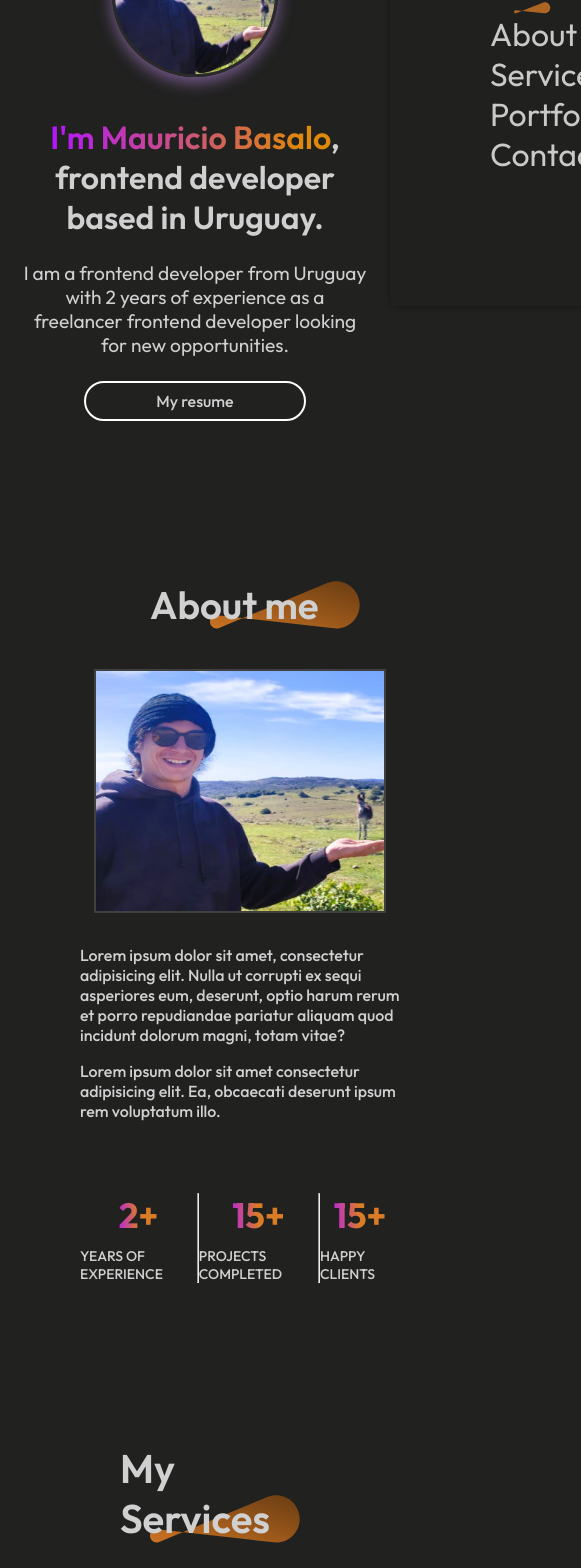
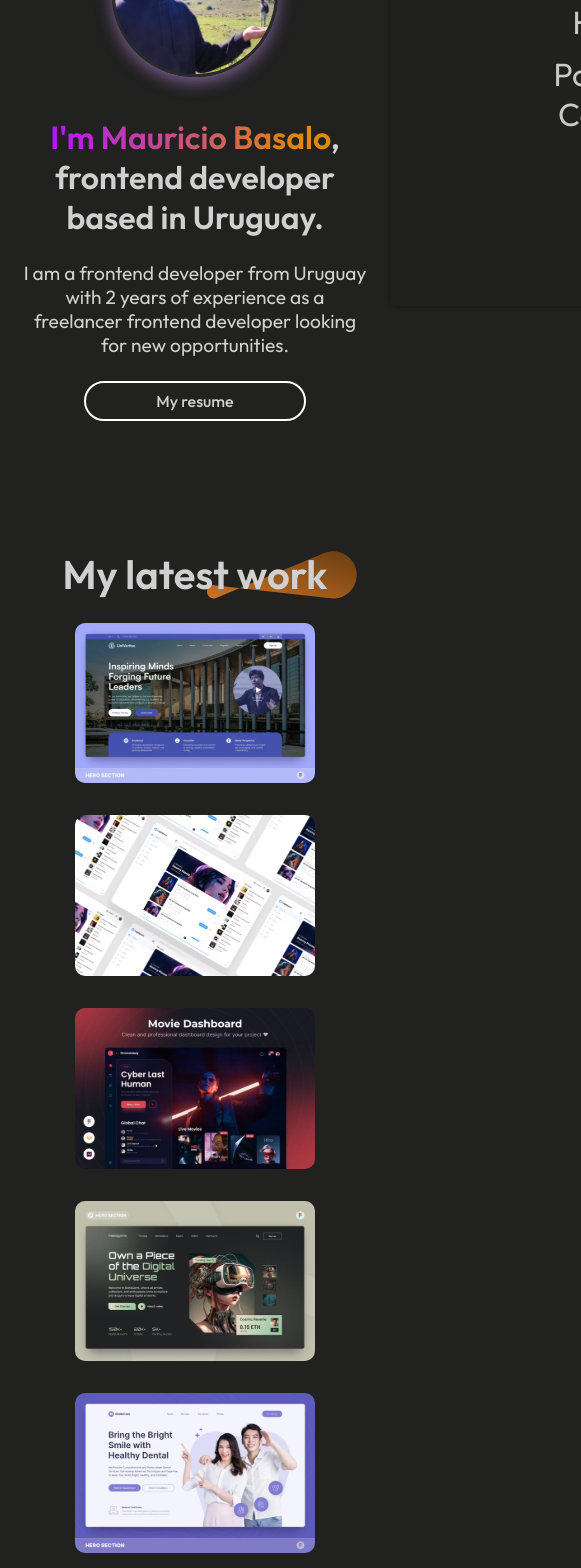
Before and after one commit to mBasalo/portfolio-website, a React (Vite) app: page / in a window 390 px wide. Shown: the part 200-1768 px from the top of the page, 581 px wide, since content can reach past the window. Built offline with nearby package versions, Linux system fonts and the light colour scheme.

Commit message:
mas retoques de resolucion 2

```diff
--- a/src/App.jsx
+++ b/src/App.jsx
@@ -13,11 +13,11 @@ const App = () => {
     <div>
       <Navbar />
       <Hero />
-      <About />
-      <Services />
+      {/* <About />
+      <Services />  */}
       <MyWork />
-      <Contact />
-      <Footer />
+      {/* <Contact /> */}
+      {/* <Footer />  */}
     </div>
   )
 }
--- a/src/Components/Contact/Contact.css
+++ b/src/Components/Contact/Contact.css
@@ -4,7 +4,7 @@
     align-items: center;
     justify-content: center;
     gap: 1rem;
-    margin: 7rem 170px 0;
+    margin: 8rem 170px 1rem;
 
 }
 
--- a/src/Components/Footer/Footer.jsx
+++ b/src/Components/Footer/Footer.jsx
@@ -30,9 +30,9 @@ const Footer = () => {
             <p className="footer-bottom-left">2024 Mauricio Bassalo. All rights reserved.</p>
 
             <div className="footer-bottom-right">
-                <p>Term of Services</p>
-                <p>Privacy Policy</p>
-                <p>Conect with me</p>
+                <p>Terms of Services</p>
+                {/* <p>Privacy Policy</p> */}
+                <p>About me</p>
             </div>
         </div>
 
--- a/src/Components/Hero/Hero.css
+++ b/src/Components/Hero/Hero.css
@@ -89,6 +89,7 @@
     .hero {
         margin: 0 auto;
         margin-top: 10rem;
+        width: 100%;
     }
 
     .hero h1 {
--- a/src/Components/MyWork/MyWork.css
+++ b/src/Components/MyWork/MyWork.css
@@ -4,6 +4,7 @@
     align-items: center;
     justify-content: center;
     gap: 1.5rem;
+    margin-top: 8rem;
 }
 
 .mywork-title {
@@ -34,14 +35,13 @@
     box-sizing: border-box;
     border-radius: 10px;
     width: 220px;
-    transition: 0.3s;
     cursor: pointer;
 }
 
 .mywork-container img:hover {
-    transform: scale(1.10);
+    transform: scale(1.20);
     border-radius: 10px;
-    transition: 0.3s;
+    transition: 0.s;
     border: 2px solid #ff00ff;
 }
 
@@ -65,3 +65,38 @@
     transition: 0.6s;
 
 }
+
+@media(max-width: 768px) {
+
+    .mywork-title h1 {
+        font-size: 2.5rem;
+    }
+
+
+.mywork-title img {
+    position: absolute;
+    bottom: 0;
+    right: 0;
+    z-index: -1;
+    width: 150px;
+}
+
+.mywork-container {
+    display: grid;
+    grid-template-columns: 1fr 1fr ;
+    gap: 2rem;
+}
+
+.mywork-container img {
+
+    width: 240px;
+}
+}
+
+@media(max-width: 550px) {
+    .mywork-container {
+        display: grid;
+        grid-template-columns: 1fr  ;
+        gap: 2rem;
+    }
+}
--- a/src/Components/Navbar/Navbar.css
+++ b/src/Components/Navbar/Navbar.css
@@ -87,7 +87,7 @@
 @media(max-width: 768px) {
     .navbar {
         width: 99%;
-        margin: 20px  0;
+        margin: 20px auto;
         display: flex;
         justify-content: space-around;
 
@@ -107,7 +107,7 @@
         display: block;
         position: relative;
         top: 30px;
-        left: 290px;
+        left: 90px;
         width: 30px;
     }
 
--- a/src/Components/Navbar/Navbar.jsx
+++ b/src/Components/Navbar/Navbar.jsx
@@ -27,9 +27,9 @@ const Navbar = () => {
         <ul ref={menuRef} className="nav-menu">
           <img src={menu_close} alt="" className="nav-mob-close" onClick={closeMenu}/>
             <li><AnchorLink className='anchor-link' offset={200} href='#home'><p onClick={() => setMenu("home")}>Home</p>{menu === "home"?<img src={underline} alt=''/>:<></>}</AnchorLink></li>
-            <li><AnchorLink className='anchor-link' offset={100} href='#about'><p onClick={() => setMenu("about")}>About Me</p>{menu === "about"?<img src={underline} alt=''/>:<></>}</AnchorLink></li>
-            <li><AnchorLink className='anchor-link' offset={100} href='#services'><p onClick={() => setMenu("services")}>Services</p>{menu === "services"?<img src={underline} alt=''/>:<></>}</AnchorLink></li>
-            <li><AnchorLink className='anchor-link' offset={100} href='#work'><p onClick={() => setMenu("work")}>Portfolio</p>{menu === "work"?<img src={underline} alt=''/>:<></>}</AnchorLink></li>
+            {/* <li><AnchorLink className='anchor-link' offset={100} href='#about'><p onClick={() => setMenu("about")}>About Me</p>{menu === "about"?<img src={underline} alt=''/>:<></>}</AnchorLink></li>
+            <li><AnchorLink className='anchor-link' offset={100} href='#services'><p onClick={() => setMenu("services")}>Services</p>{menu === "services"?<img src={underline} alt=''/>:<></>}</AnchorLink></li> */}
+            <li><AnchorLink className='anchor-link' offset={10} href='#work'><p onClick={() => setMenu("work")}>Portfolio</p>{menu === "work"?<img src={underline} alt=''/>:<></>}</AnchorLink></li>
             <li><AnchorLink className='anchor-link' offset={100} href='#contact'><p onClick={() => setMenu("contact")}>Contact</p>{menu === "contact"?<img src={underline} alt=''/>:<></>}</AnchorLink></li>
         </ul>
 
--- a/src/index.css
+++ b/src/index.css
@@ -1,5 +1,5 @@
 * {
-    margin: 0;
+    margin: 0 auto;
     padding: 0;
 }
 
```
